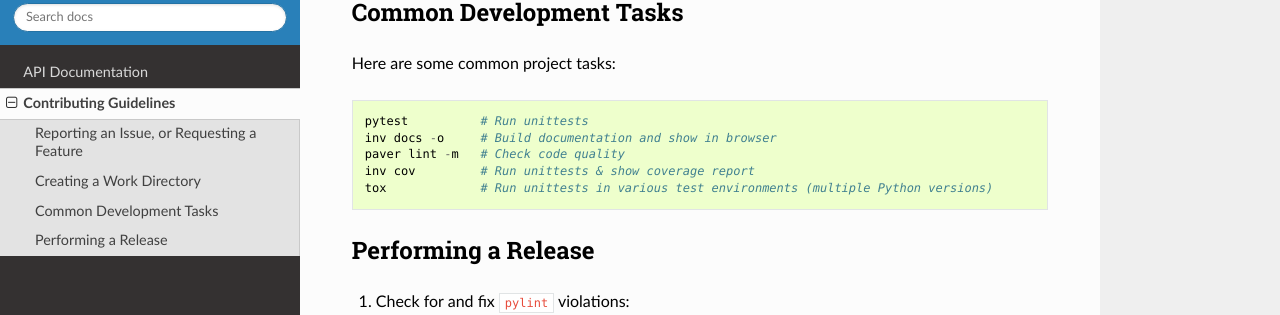
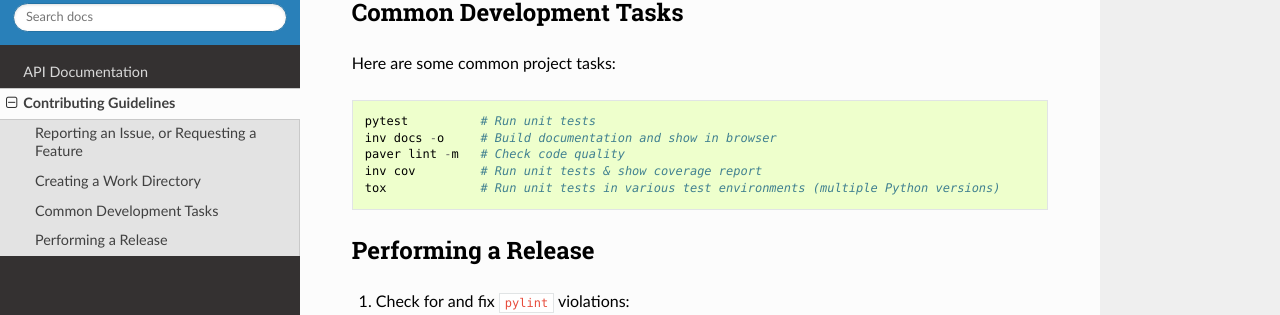
Before and after one commit to pyroscope/pyrobase, a Sphinx documentation site: the page built from docs/contributing.rst, in a window 1280 px wide and 900 px high, scrolled down 603 px. Shown: the part 146-461 px from the top of the window. Built offline with Sphinx 7.4.7 and the Read the Docs theme 2.0.0, drawn with Linux system fonts in a browser that asks for light colours.

```diff
--- a/CONTRIBUTING.rst
+++ b/CONTRIBUTING.rst
@@ -38,11 +38,11 @@ Common Development Tasks
 
 Here are some common project tasks::
 
-    pytest          # Run unittests
+    pytest          # Run unit tests
     inv docs -o     # Build documentation and show in browser
     paver lint -m   # Check code quality
-    inv cov         # Run unittests & show coverage report
-    tox             # Run unittests in various test environments (multiple Python versions)
+    inv cov         # Run unit tests & show coverage report
+    tox             # Run unit tests in various test environments (multiple Python versions)
 
 
 .. _`Mastering Issues`: https://guides.github.com/features/issues/
```
Also changed, not shown: README.rst (+5 -2 lines), docs/index.rst (+5 -2 lines).
